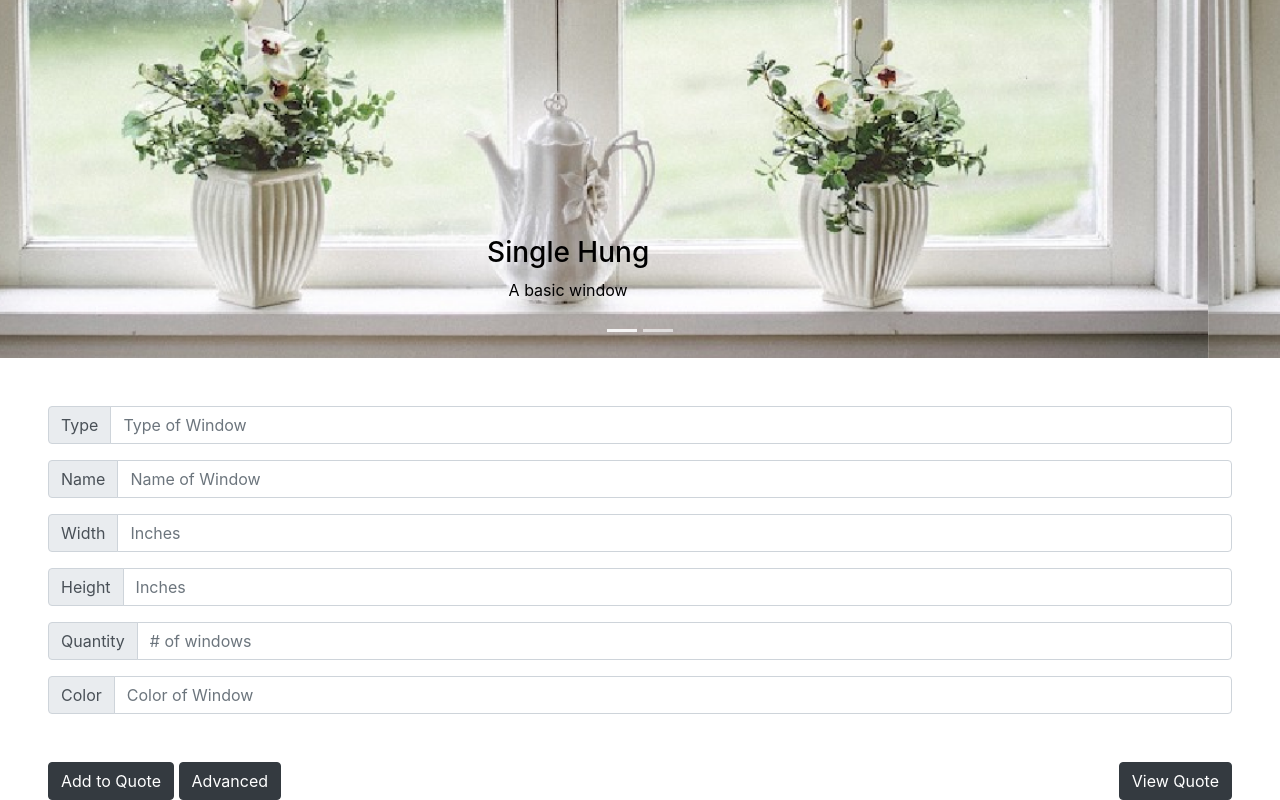
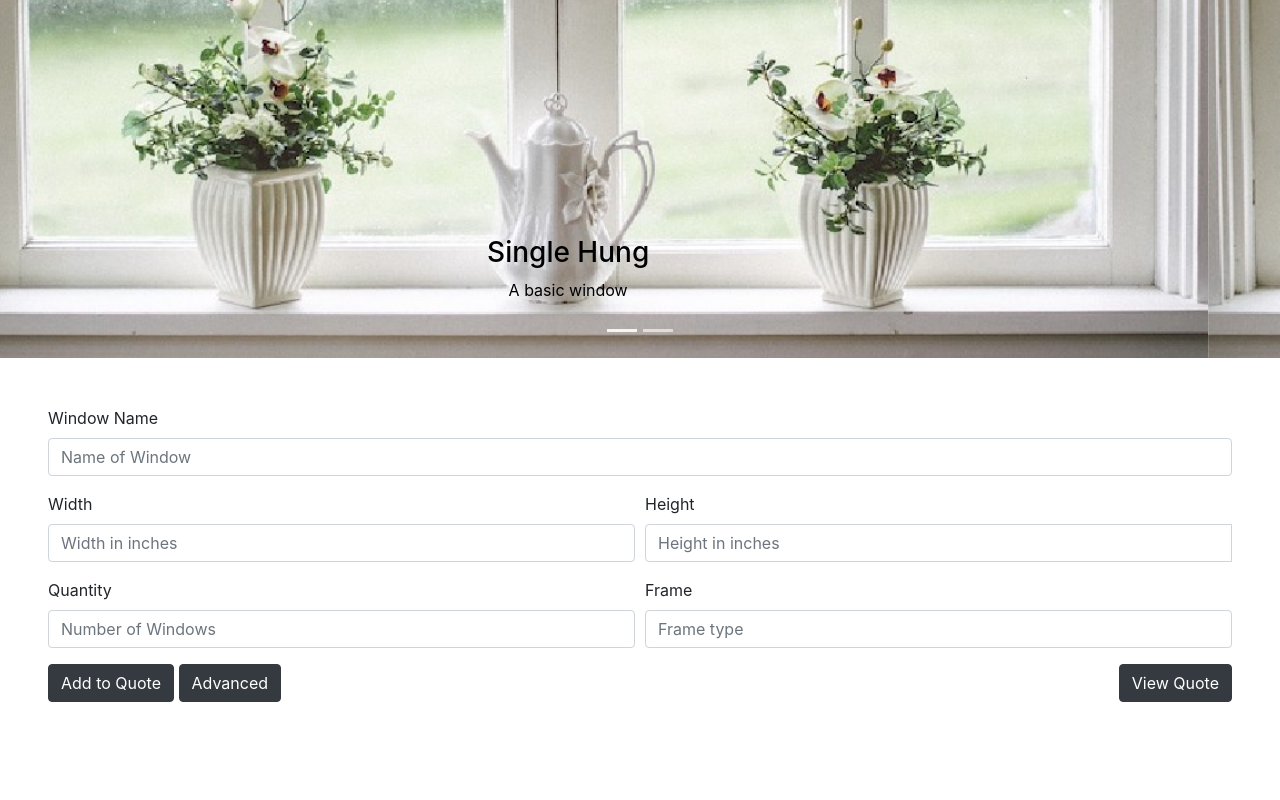
Before and after one commit to Window-Of-Opportunity/frontend_quoting, a React (Create React App) app in the folder quoting-system/: page /Add in a window 1280 px wide. Shown: the part 448-1248 px from the top of the page. After the commit the page ends 1150 px from the top, so only its background shows below. Built offline with nearby package versions, Linux system fonts and the light colour scheme.

Commit message:
Added some form verification to window adding page.

```diff
--- a/quoting-system/src/views/Add/Add.js
+++ b/quoting-system/src/views/Add/Add.js
@@ -1,9 +1,21 @@
-import React from 'react';
+import React, {useState} from 'react';
 import 'bootstrap/dist/css/bootstrap.min.css';
 import test from './test.png';
-import { InputGroup, FormControl, Carousel, Button} from 'react-bootstrap';
+import { InputGroup, Form, Col, Carousel, Button} from 'react-bootstrap';
 
 function Add() {
+  const [validated, setValidated] = useState(false);
+
+  const handleSubmit = (event) => {
+    const form = event.currentTarget;
+    if (form.checkValidity() === false) {
+      event.preventDefault();
+      event.stopPropagation();
+    }
+
+    setValidated(true);
+  };
+
   return(
     <React.StrictMode>
       <Carousel>
@@ -37,71 +49,65 @@ function Add() {
         </Carousel.Item>
       </Carousel>
       <div class="m-5">
-        <InputGroup className="mb-3">
-          <InputGroup.Prepend>
-            <InputGroup.Text id="basic-addon1">Type</InputGroup.Text>
-          </InputGroup.Prepend>
-          <FormControl
-            placeholder="Type of Window"
-            aria-label="Type of Window"
-            aria-describedby="basic-addon1"
-          />
-        </InputGroup>
-        <InputGroup className="mb-3">
-          <InputGroup.Prepend>
-            <InputGroup.Text id="basic-addon1">Name</InputGroup.Text>
-          </InputGroup.Prepend>
-          <FormControl
-            placeholder="Name of Window"
-            aria-label="Name of Window"
-            aria-describedby="basic-addon1"
-          />
-        </InputGroup>
-        <InputGroup className="mb-3">
-          <InputGroup.Prepend>
-            <InputGroup.Text id="basic-addon1">Width</InputGroup.Text>
-          </InputGroup.Prepend>
-          <FormControl
-            placeholder="Inches"
-            aria-label="Inches"
-            aria-describedby="basic-addon1"
-          />
-        </InputGroup>
-        <InputGroup className="mb-3">
-          <InputGroup.Prepend>
-            <InputGroup.Text id="basic-addon1">Height</InputGroup.Text>
-          </InputGroup.Prepend>
-          <FormControl
-            placeholder="Inches"
-            aria-label="Inches"
-            aria-describedby="basic-addon1"
-          />
-        </InputGroup>
-        <InputGroup className="mb-3">
-          <InputGroup.Prepend>
-            <InputGroup.Text id="basic-addon1">Quantity</InputGroup.Text>
-          </InputGroup.Prepend>
-          <FormControl
-            placeholder="# of windows"
-            aria-label="# of windows"
-            aria-describedby="basic-addon1"
-          />
-        </InputGroup>
-        <InputGroup className="mb-3">
-          <InputGroup.Prepend>
-            <InputGroup.Text id="basic-addon1">Color</InputGroup.Text>
-          </InputGroup.Prepend>
-          <FormControl
-            placeholder="Color of Window"
-            aria-label="Color of Window"
-            aria-describedby="basic-addon1"
-          />
-        </InputGroup>
-      </div>
-      <div class="m-5">
-        <Button variant="dark">Add to Quote</Button>{' '}
+        <Form noValidate validated={validated} onSubmit={handleSubmit}>
+          <Form.Group controlId="validationCustom01">
+            <Form.Label>Window Name</Form.Label>
+            <Form.Control
+              required
+              type="text"
+              placeholder="Name of Window"
+            />
+            <Form.Control.Feedback type="invalid">
+                Please provide a valid window name.
+            </Form.Control.Feedback>
+          </Form.Group>
+        <Form.Row>
+          <Form.Group as={Col} controlId="validationCustom02">
+            <Form.Label>Width</Form.Label>
+            <Form.Control
+              required
+              type="text"
+              placeholder="Width in inches"
+            />
+            <Form.Control.Feedback type="invalid">
+                Please provide a valid width.
+            </Form.Control.Feedback>
+          </Form.Group>
+          <Form.Group as={Col} controlId="validationCustomUsername">
+            <Form.Label>Height</Form.Label>
+            <InputGroup>
+              <Form.Control
+                type="text"
+                placeholder="Height in inches"
+                aria-describedby="inputGroupPrepend"
+                required
+              />
+              <Form.Control.Feedback type="invalid">
+                Please provide a valid height.
+              </Form.Control.Feedback>
+            </InputGroup>
+          </Form.Group>
+        </Form.Row>
+        <Form.Row>
+          <Form.Group as={Col} controlId="validationCustom03">
+            <Form.Label>Quantity</Form.Label>
+            <Form.Control type="text" placeholder="Number of Windows" required />
+            <Form.Control.Feedback type="invalid">
+              Please provide a valid quantity.
+            </Form.Control.Feedback>
+          </Form.Group>
+          <Form.Group as={Col} controlId="validationCustom04">
+            <Form.Label>Frame</Form.Label>
+            <Form.Control type="text" placeholder="Frame type" required />
+            <Form.Control.Feedback type="invalid">
+              Please provide a valid frame type.
+            </Form.Control.Feedback>
+          </Form.Group>
+        </Form.Row>
+        <Button variant="dark" type="submit">Add to Quote</Button>{' '}
         <Button variant="dark">Advanced</Button>{' '}
         <Button href="./Cart" style={{ float: 'right' }} variant="dark">View Quote</Button>{' '}
+      </Form>
       </div>
     </React.StrictMode>
   );
```
